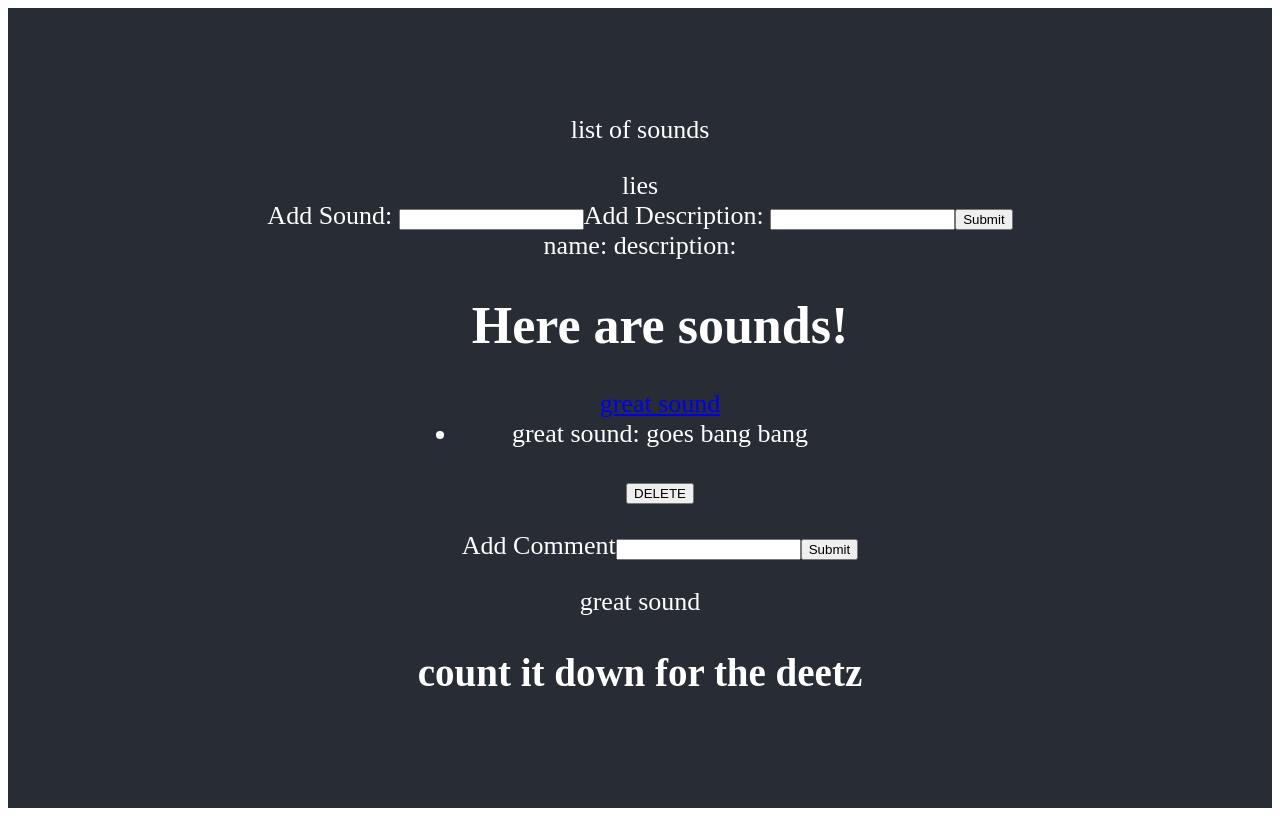
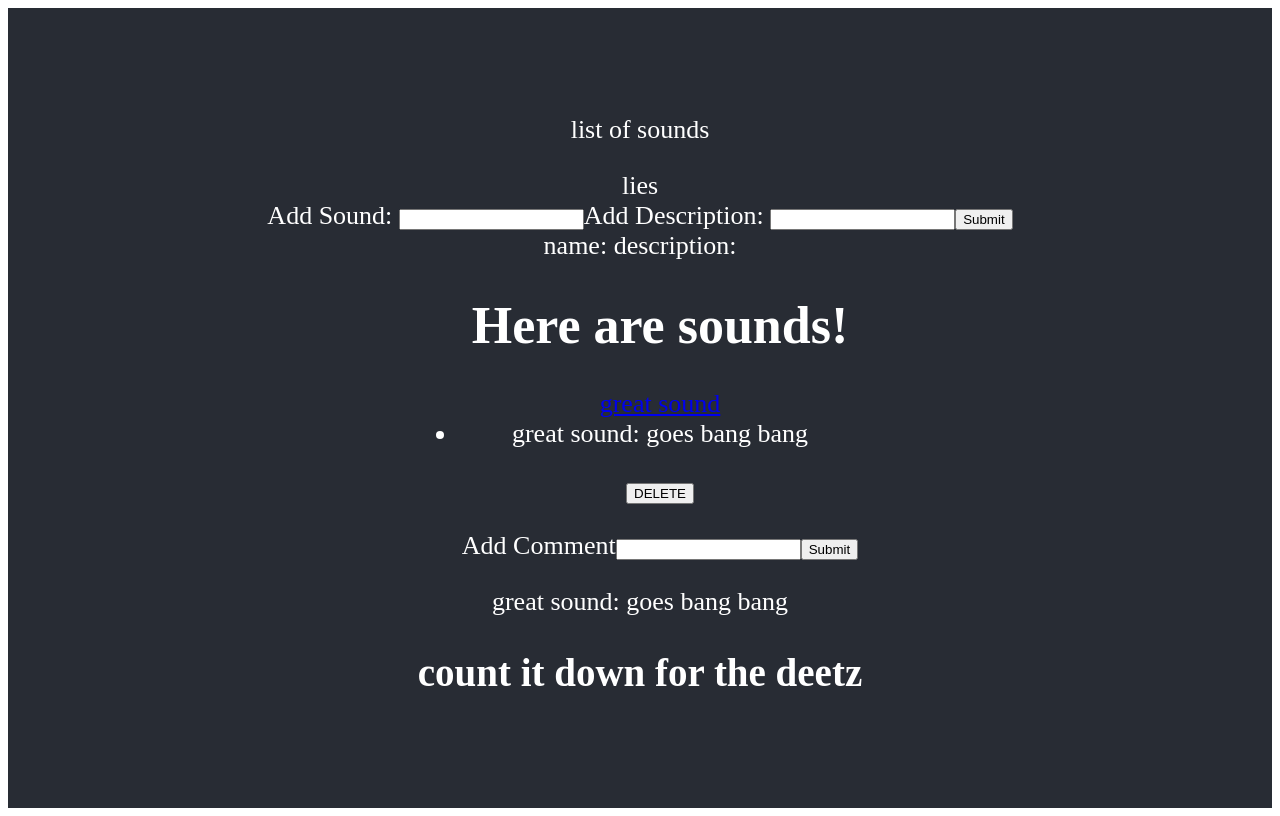
Before and after one commit to coryjbergquist/react-redux-sound-organizer, a React (Create React App) app: page /sounds/123 in a window 1280 px wide. Built offline with nearby package versions, Linux system fonts and the light colour scheme.

Commit message:
add sound description to SoundShow.js

```diff
--- a/src/components/SoundShow.js
+++ b/src/components/SoundShow.js
@@ -7,7 +7,7 @@ const SoundShow = ({sound}) => {
 
   return(
     <div>
-    {sound.name}
+    {sound.name}: {sound.description}
       <h2>count it down for the deetz</h2>
     </div>
 
```
